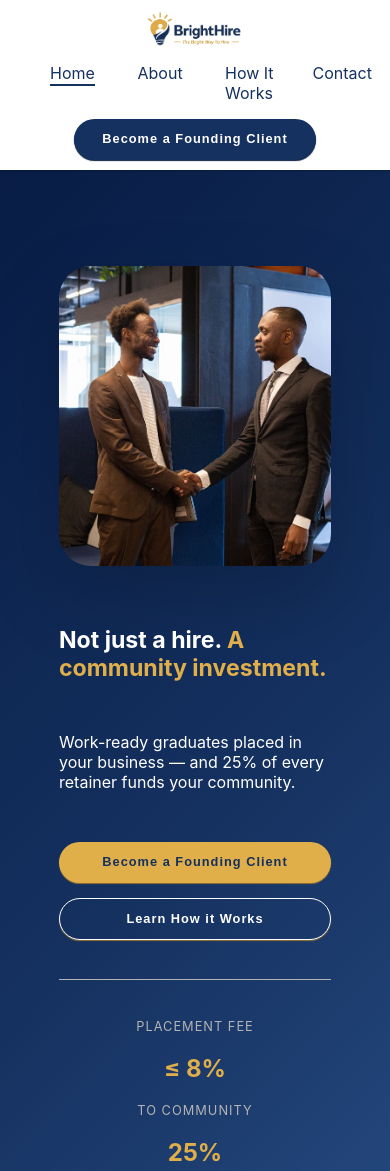
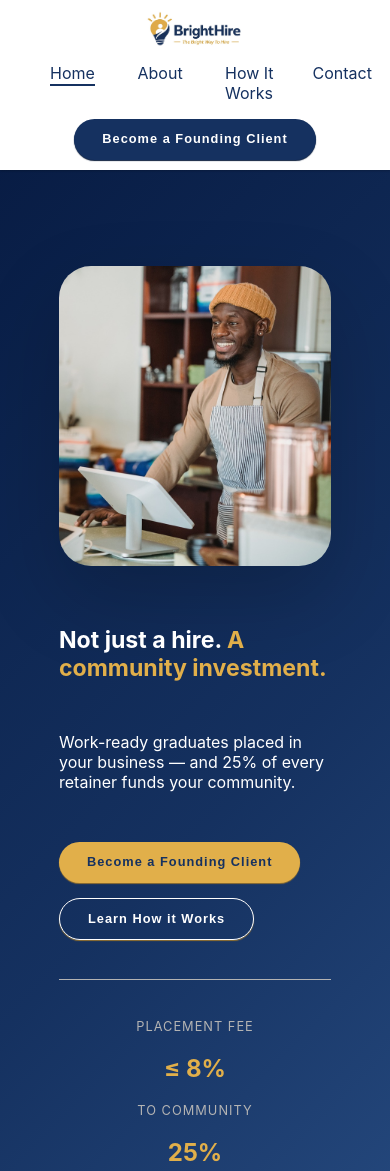
Before and after one commit to Orbtech-Solutions/brighthire-website, a React (Vite) app: page / in a window 390 px wide. Shown: the top 1171 px of the page. Built offline with nearby package versions, Linux system fonts and the light colour scheme; no server answers.

Commit message:
Added Home page image and About image(Still editing though)

```diff
--- a/src/pages/about/sections/whoweare/whoweare.jsx
+++ b/src/pages/about/sections/whoweare/whoweare.jsx
@@ -1,6 +1,6 @@
 import Heading from "../../../../components/heading/heading.jsx"
 import "./whoweare.css"
-import imagePath from "../../../../assets/media/images/classroom.jpg";
+import imagePath from "../../../../assets/media/images/laundry_cashier.jpg";
 import Card from "../../../../components/card/card.jsx";
 
 export default function WhoWeAre() {
--- a/src/pages/home/sections/top-banner/home-top-banner.css
+++ b/src/pages/home/sections/top-banner/home-top-banner.css
@@ -69,7 +69,9 @@
     width: fit-content;
 }
 
-/***** Right Container *****/
+/*****
+-----> Right Container
+*****/
 .top-banner .section-inner .right-container {
     width: 50%;
     display: flex;
@@ -111,7 +113,9 @@
     line-height: normal;
 }
 
-
+/******
+-----> Breakpoint: 1024
+******/
 @media (max-width: 1024px) {
     .top-banner .section-inner {
         flex-direction: column-reverse;
@@ -146,9 +150,13 @@
         text-align: center;
     }
 }
+
+/******
+-----> Breakpoint: 488
+******/
 @media (max-width: 488px) {
     .top-banner .buttons-container .buttons-row {
-        flex-direction: column;
+        flex-wrap: wrap;
     }
 
     .stats-container .stat {
--- a/src/pages/home/sections/top-banner/home-top-banner.jsx
+++ b/src/pages/home/sections/top-banner/home-top-banner.jsx
@@ -1,5 +1,5 @@
 import Button from '../../../../components/buttons/button.jsx';
-import HandshakeImage from '../../../../assets/media/images/handshake.jpg';
+import HandshakeImage from '../../../../assets/media/images/barista_cashier.jpg';
 import './home-top-banner.css';
 
 function Stat({ name, value }) {
```
Also changed, not shown: src/assets/media/images/barista_cashier.jpg (added), src/assets/media/images/laundry_cashier.jpg (added).
